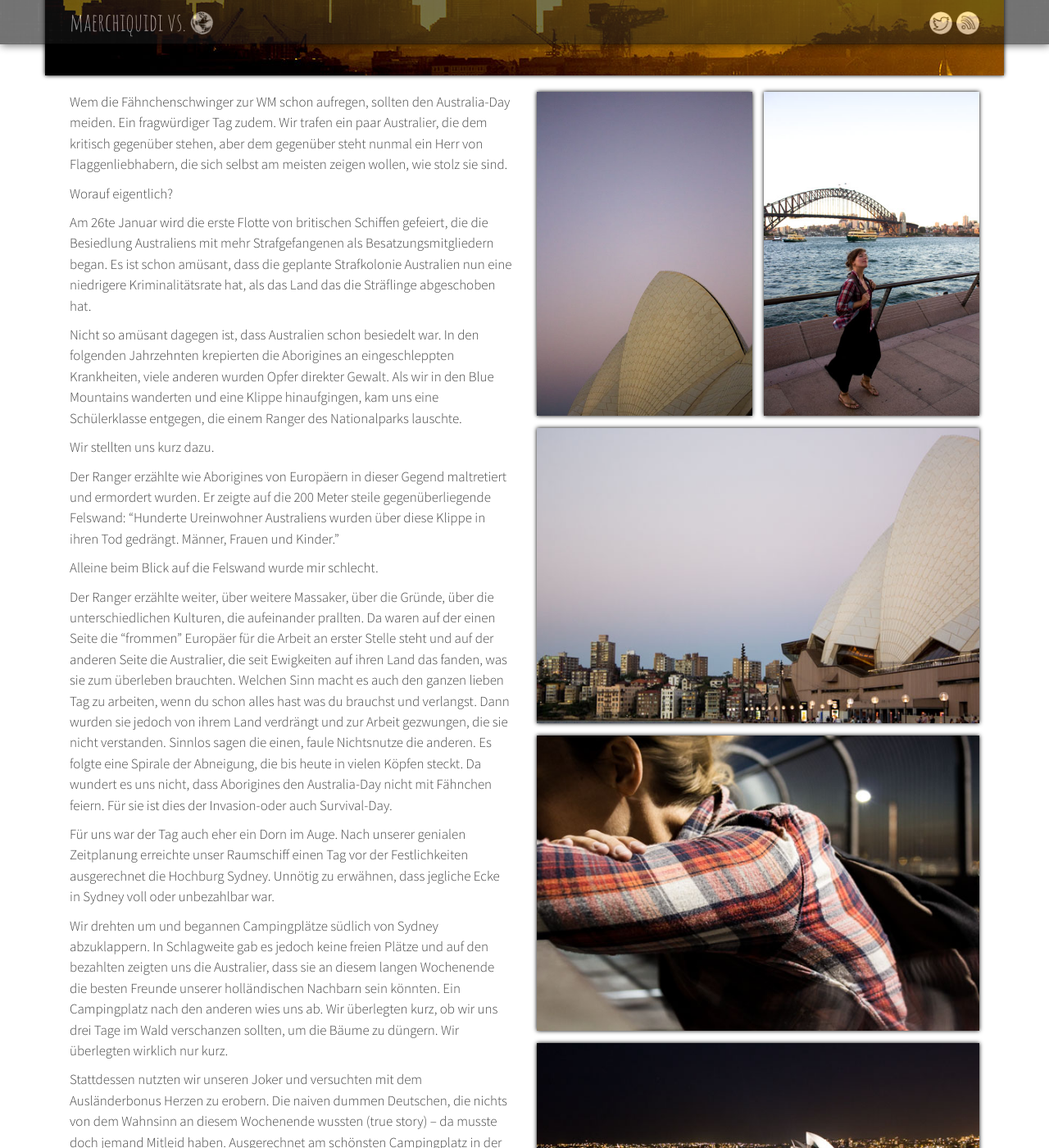
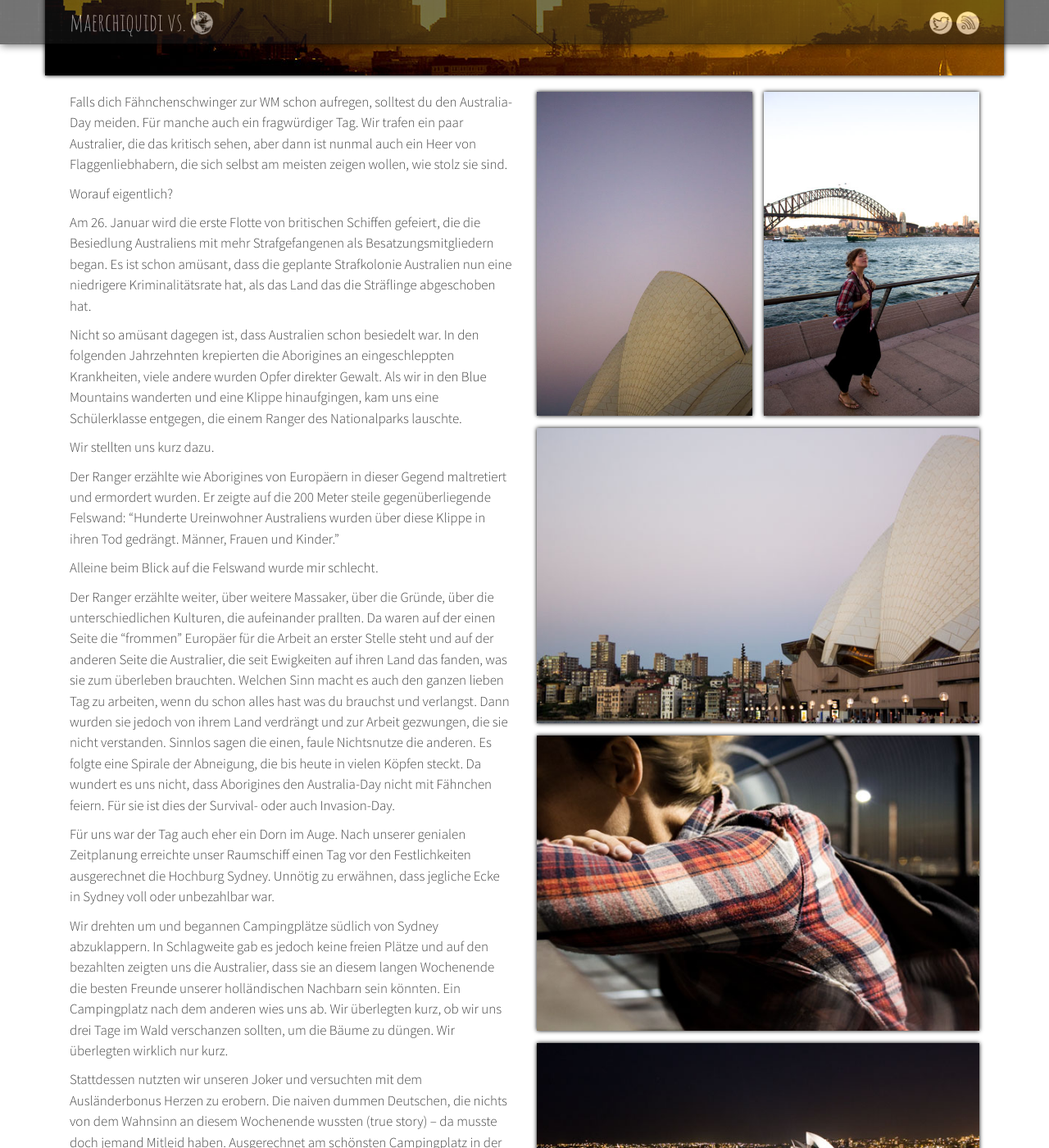
Before and after one commit to maerch/maerchiquidi, a Jekyll site: the page built from _posts/2014-02-06-sydney.md, in a window 1280 px wide and 1400 px high, scrolled down 483 px. Shown: the whole window at 82% size. Built offline with Jekyll 4.4.1, drawn with Linux system fonts in a browser that asks for light colours; nearby versions of some CDN libraries; comment, search, counter and statistics services are not loaded; some of the changed text lies outside the part shown.

Commit message:
Corrections

```diff
--- a/_posts/2014-02-06-sydney.md
+++ b/_posts/2014-02-06-sydney.md
@@ -9,13 +9,13 @@ travelled: {car: 200}
 excerpt: Über fähnchenschwingende Australier und Kinderpüpse, als auch verwirrende Mautsysteme und lebenswerte Städte.
 ---
 
-Wem die Fähnchenschwinger zur WM schon aufregen, sollten den Australia-Day meiden. Ein fragwürdiger Tag zudem. Wir trafen ein paar Australier, die dem kritisch gegenüber stehen, aber dem gegenüber steht nunmal ein Herr von Flaggenliebhabern, die sich selbst am meisten zeigen wollen, wie stolz sie sind.
+Falls dich Fähnchenschwinger zur WM schon aufregen, solltest du den Australia-Day meiden. Für manche auch ein fragwürdiger Tag. Wir trafen ein paar Australier, die das kritisch sehen, aber dann ist nunmal auch ein Heer von Flaggenliebhabern, die sich selbst am meisten zeigen wollen, wie stolz sie sind.
 
 Worauf eigentlich?
 
-Am 26te Januar wird die erste Flotte von britischen Schiffen gefeiert, die die Besiedlung Australiens mit mehr Strafgefangenen als Besatzungsmitgliedern began. Es ist schon amüsant, dass die geplante Strafkolonie Australien nun eine niedrigere Kriminalitätsrate hat, als das Land das die Sträflinge abgeschoben hat.
+Am 26. Januar wird die erste Flotte von britischen Schiffen gefeiert, die die Besiedlung Australiens mit mehr Strafgefangenen als Besatzungsmitgliedern began. Es ist schon amüsant, dass die geplante Strafkolonie Australien nun eine niedrigere Kriminalitätsrate hat, als das Land das die Sträflinge abgeschoben hat.
 
-Nicht so amüsant dagegen ist, dass Australien schon besiedelt war. In den folgenden Jahrzehnten krepierten die Aborigines an eingeschleppten Krankheiten, viele anderen wurden Opfer direkter Gewalt. Als wir in den Blue Mountains wanderten und eine Klippe hinaufgingen, kam uns eine Schülerklasse entgegen, die einem Ranger des Nationalparks lauschte.
+Nicht so amüsant dagegen ist, dass Australien schon besiedelt war. In den folgenden Jahrzehnten krepierten die Aborigines an eingeschleppten Krankheiten, viele andere wurden Opfer direkter Gewalt. Als wir in den Blue Mountains wanderten und eine Klippe hinaufgingen, kam uns eine Schülerklasse entgegen, die einem Ranger des Nationalparks lauschte.
 
 Wir stellten uns kurz dazu.
 
@@ -23,16 +23,16 @@ Der Ranger erzählte wie Aborigines von Europäern in dieser Gegend maltretiert
 
 Alleine beim Blick auf die Felswand wurde mir schlecht.
 
-Der Ranger erzählte weiter, über weitere Massaker, über die Gründe, über die unterschiedlichen Kulturen, die aufeinander prallten. Da waren auf der einen Seite die "frommen" Europäer für die Arbeit an erster Stelle steht und auf der anderen Seite die Australier, die seit Ewigkeiten auf ihren Land das fanden, was sie zum überleben brauchten. Welchen Sinn macht es auch den ganzen lieben Tag zu arbeiten, wenn du schon alles hast was du brauchst und verlangst. Dann wurden sie jedoch von ihrem Land verdrängt und zur Arbeit gezwungen, die sie nicht verstanden. Sinnlos sagen die einen, faule Nichtsnutze die anderen. Es folgte eine Spirale der Abneigung, die bis heute in vielen Köpfen steckt. Da wundert es uns nicht, dass Aborigines den Australia-Day nicht mit Fähnchen feiern. Für sie ist dies der Invasion-oder auch Survival-Day.
+Der Ranger erzählte weiter, über weitere Massaker, über die Gründe, über die unterschiedlichen Kulturen, die aufeinander prallten. Da waren auf der einen Seite die "frommen" Europäer für die Arbeit an erster Stelle steht und auf der anderen Seite die Australier, die seit Ewigkeiten auf ihren Land das fanden, was sie zum überleben brauchten. Welchen Sinn macht es auch den ganzen lieben Tag zu arbeiten, wenn du schon alles hast was du brauchst und verlangst. Dann wurden sie jedoch von ihrem Land verdrängt und zur Arbeit gezwungen, die sie nicht verstanden. Sinnlos sagen die einen, faule Nichtsnutze die anderen. Es folgte eine Spirale der Abneigung, die bis heute in vielen Köpfen steckt. Da wundert es uns nicht, dass Aborigines den Australia-Day nicht mit Fähnchen feiern. Für sie ist dies der Survival- oder auch Invasion-Day.
 
-Für uns war der Tag auch eher ein Dorn im Auge. Nach unserer genialen Zeitplanung erreichte unser Raumschiff einen Tag vor der Festlichkeiten ausgerechnet die Hochburg Sydney. Unnötig zu erwähnen, dass jegliche Ecke in Sydney voll oder unbezahlbar war.
+Für uns war der Tag auch eher ein Dorn im Auge. Nach unserer genialen Zeitplanung erreichte unser Raumschiff einen Tag vor den Festlichkeiten ausgerechnet die Hochburg Sydney. Unnötig zu erwähnen, dass jegliche Ecke in Sydney voll oder unbezahlbar war.
 
-Wir drehten um und begannen Campingplätze südlich von Sydney abzuklappern. In Schlagweite gab es jedoch keine freien Plätze und auf den bezahlten zeigten uns die Australier, dass sie an diesem langen Wochenende die besten Freunde unserer holländischen Nachbarn sein könnten. Ein Campingplatz nach den anderen wies uns ab. Wir überlegten kurz, ob wir uns drei Tage im Wald verschanzen sollten, um die Bäume zu düngern. Wir überlegten wirklich nur kurz.
+Wir drehten um und begannen Campingplätze südlich von Sydney abzuklappern. In Schlagweite gab es jedoch keine freien Plätze und auf den bezahlten zeigten uns die Australier, dass sie an diesem langen Wochenende die besten Freunde unserer holländischen Nachbarn sein könnten. Ein Campingplatz nach dem anderen wies uns ab. Wir überlegten kurz, ob wir uns drei Tage im Wald verschanzen sollten, um die Bäume zu düngen. Wir überlegten wirklich nur kurz.
 
 Stattdessen nutzten wir unseren Joker und versuchten mit dem Ausländerbonus Herzen zu erobern. Die naiven dummen Deutschen, die nichts von dem Wahnsinn an diesem Wochenende wussten (true story) -- da musste doch jemand Mitleid haben. Ausgerechnet am schönsten Campingplatz in der ganzen Gegend und an der Küste haben wir nach 10 Minuten herzzerreißendem Flehens Erfolg gehabt. Sie konnten einen schmalen Platz unter einem Baum finden, den keiner haben wollte, weil er zu klein war. Und da ihn keiner haben wollte, würde sie ihn uns für ein Appel und ein Ei überlassen. Als ich unser Raumschiff rückwarts in die Lücke zwischen Baum und Abgrenzung manövrierte feierten wir mit einem Freudentanz, fuhren noch einmal los, kauften Essen und Bier für drei Tage und genossen die Sonne an diesem herrlichen Sommerwochenende. Die längste Zeit die wir seit Melbourne an einem Ort verbrachten, umgeben von Familien und einen Gemisch aus Kinderpups, Grill- und Meeresgeruch. Nicht unbedingt spannend, aber in diesem Moment ein Himmels Geschenk.
 
-Nachdem sich die Lage in Sydney beruhigt hat, fuhren wir unseren Wagen in das Ungetüm von Großstadt. Was die Navigation erschwerte waren die zahlreichen Mautstraßen, die wir zu umgehen versuchten, da wir das Bezahlsystem nicht im geringsten verstanden. Wofür habe ich nochmal studiert?
+Nachdem sich die Lage in Sydney beruhigt hatte, fuhren wir unseren Wagen in das Ungetüm von Großstadt. Was die Navigation erschwerte waren die zahlreichen Mautstraßen, die wir zu umgehen versuchten, da wir das Bezahlsystem nicht im geringsten verstanden. Wofür habe ich nochmal studiert?
 
-Wenigstens kann ich noch das Internet bedienen. Unsere Unterkunft fanden wir über Airbnb. Ein Pärchen aus Stuttgart, die von der australischen Gastfreundlichkeit angesteckt war. Vor nicht allzulanger Zeit waren sie ebenfalls auf einer Weltreise. Ihre Wand im Wohnzimmer mit dutzenden Fotos  aus allen Teilen dieser Welt bestückt. Orte an denen wir auch schon waren und Orte an denen wir noch sein werden.
+Wenigstens kann ich noch das Internet bedienen. Unsere Unterkunft fanden wir über Airbnb. Ein Pärchen aus Stuttgart, das von der australischen Gastfreundlichkeit angesteckt war. Vor nicht allzulanger Zeit waren sie ebenfalls auf einer Weltreise. Ihre Wand im Wohnzimmer mit dutzenden Fotos  aus allen Teilen dieser Welt bestückt. Orte an denen wir auch schon waren und Orte an denen wir noch sein werden.
 
 Nun stecken sie in Sydney fest und wir müssen sagen, dass wir es verstehen können. Sydney scheint eine lebenswerte Stadt zu sein. Da wäre zum einen das subtropische Klima. Im Sommer warm, aber nicht zu heiß und im Winter mild. Das allein ist schon alles wovon ich immer geträumt habe. Dann ist diese Stadt umringt von Stränden, Surfspots und Klippen an denen wir entlangspazierten. Im Zentrum etliche nette Bars und Restaurants und die Sydneysider stehen den Leuten in Melbourne in Sachen Tiefenentspanntheit in nichts nach. Es muss hier etliche Seans geben. Wären Dortmunder nur halb so entspannt und freundlich, würde ich in der Dortmunder U-Bahn auch mal meine Kopfhörer abnehmen.
```
